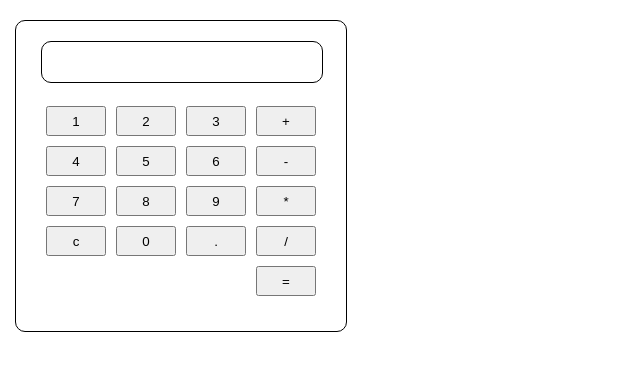
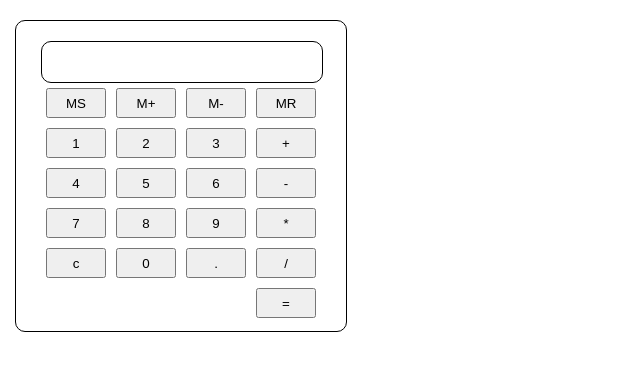
Before and after one commit to YuChihShen/FullStack-calculator, an Angular app: page / in a window 1280 px wide. Shown: the top 370 px of the page, without its empty margins (0-640 px from the left). Built offline with nearby package versions, Linux system fonts and the light colour scheme.

Commit message:
計算機測試修改.1008.2

```diff
--- a/src/app/app.component.css
+++ b/src/app/app.component.css
@@ -1,39 +1,43 @@
-.btn{
-   width: 60px;height: 30px; margin: 5px 5px;
+.btn {
+    width: 60px;
+    height: 30px;
+    margin: 5px 5px;
 }
-.mon{
-   font-size: 30px;
-   position: absolute;
-   top: 5px;
-   left: 30px;
+
+.mon {
+    font-size: 30px;
+    position: absolute;
+    top: 5px;
+    left: 30px;
 }
-.calobj{
 
-    position: absolute;
-    top: 60px;
+.calobj {
+    position: relative;
+    top: -160px;
     left: 210px;
 }
-.num{
-    position: absolute;
-    top: 60px;
-}
-.output{
-    border-style: solid ;
+
+.output {
+    border-style: solid;
     border-width: 1px;
     border-radius: 10px;
-    height: 40px;width: 280px;
+    height: 40px;
+    width: 280px;
 }
-.border{
-    border-style: solid ;
+
+.border {
+    border-style: solid;
     border-width: 1px;
     border-radius: 10px;
     position: absolute;
     left: 15px;
     top: 20px;
-    width: 330px;height: 310px;
+    width: 330px;
+    height: 310px;
 }
-.main{
+
+.main {
     position: absolute;
     left: 25px;
-    top:20px;
+    top: 20px;
 }
--- a/src/app/app.component.html
+++ b/src/app/app.component.html
@@ -2,6 +2,12 @@
     <div class="main">
         <div class="output">
             <output class="mon" type="text" value="{{result}}"></output>
+        </div>
+        <div class="memory">
+            <input class="btn" type="button" value="MS" (click)="memorySave()">
+            <input class="btn" type="button" value="M+" (click)="memoryPlus()">
+            <input class="btn" type="button" value="M-" (click)="memoryReduce()">
+            <input class="btn" type="button" value="MR" (click)="memoryCall()">
         </div>
         <div class="num">
             <input class="btn" type="button" value="1" (click)="addN(1)">
@@ -28,6 +34,7 @@
             <input class="btn" type="button" value="/" (click)="operator('/')"><br>
             <input class="btn" type="button" value="=" (click)="checkResult()"><br>
         </div>
+
         <br>
     </div>
 </div>
--- a/src/app/app.component.ts
+++ b/src/app/app.component.ts
@@ -12,19 +12,27 @@ export class AppComponent {
   nums:string[]= [];
   num = '';
   operators:string[]= [];
+  memorys:string[]= [];
 
   //更新顯示數字
   renew(){
     this.result='';
     if(this.nums.length>0){
     for(let i=0;i<this.nums.length;i++){
+      if(this.operators.length>0){
       this.result+=(this.nums[i]+this.operators[i]);
+      }else{
+        this.result+=this.nums[i]
+      }
     }
   }
     this.result+=this.num;
   }
   // 數字功能
   addN(value: number) {
+   if(this.num == '0'){
+     this.num = '';
+   }
     value.toString;
     this.num += value;
     this.renew();
@@ -38,9 +46,12 @@ export class AppComponent {
   }
   // 運算子功能
   operator(value: string){
-    this.nums[this.nums.length] = this.num ;
-    this.num = '';
-
+    if(this.num ===''){
+      this.num='0';
+   }else{
+      this.nums[this.nums.length] = this.num ;
+      this.num = '';
+   }
     switch (value) {
       case '+':
         this.operators[this.operators.length]='+';
@@ -59,6 +70,7 @@ export class AppComponent {
         this.renew();
         break;
     }
+    console.log(this.nums,this.operators,this.num);
   }
   //清除所有數據
   clearN() {
@@ -66,25 +78,66 @@ export class AppComponent {
    this.nums= [];
    this.num = '';
    this.operators= [];
+
   }
   //計算結果
   checkResult(){
     this.nums[this.nums.length] = this.num ;
     this.num = '';
+    if(this.nums[this.nums.length-1]===''){
+      this.operators.pop();
+    }
     for(let i=0;i<this.operators.length;i++){
       if(this.operators[i]=='*'){
         this.nums[i]= (parseFloat(this.nums[i])*parseFloat(this.nums[i+1])).toString();
         this.nums.splice(i+1,1)
-        console.log(this.nums);
-
-
+        this.operators.splice(i,1);
+        i--;
       }else if(this.operators[i]=='/'){
-        this.nums[i]= (parseFloat(this.nums[i])*parseFloat(this.nums[i+1])).toString();
-
-
+        this.nums[i]= (parseFloat(this.nums[i])/parseFloat(this.nums[i+1])).toString();
+        this.nums.splice(i+1,1)
+        this.operators.splice(i,1);
+        i--;
       }
     }
+    for(let i=0;i<this.operators.length;i++){
+      if(this.operators[i]=='+'){
+        this.nums[i]= (parseFloat(this.nums[i])+parseFloat(this.nums[i+1])).toString();
+        this.nums.splice(i+1,1)
+        this.operators.splice(i,1);
+        i--;
+      }else if(this.operators[i]=='-'){
+        this.nums[i]= (parseFloat(this.nums[i])-parseFloat(this.nums[i+1])).toString();
+        this.nums.splice(i+1,1)
+        this.operators.splice(i,1);
+        i--;
+      }
+    }
+    this.renew();
+    console.log(this.nums,this.operators,this.num);
+  }
+  //記憶功能
+  memorySave(){
+    this.checkResult();
+    this.memorys[this.memorys.length] = this.result;
+  }
+  memoryPlus(){
+    this.checkResult();
+    let s = parseFloat(this.memorys[0]) + parseFloat(this.result);
+    this.memorys[0] = s.toString();
+  }
+  memoryReduce(){
+    this.checkResult();
+    let s = parseFloat(this.memorys[0]) - parseFloat(this.result);
+    this.memorys[0] = s.toString();
+  }
+  memoryClean(){
+    this.memorys=[];
+  }
+  memoryCall(){
+    this.clearN();
+    this.num = this.memorys[0];
+    this.renew();
   }
 
-
 }
```
